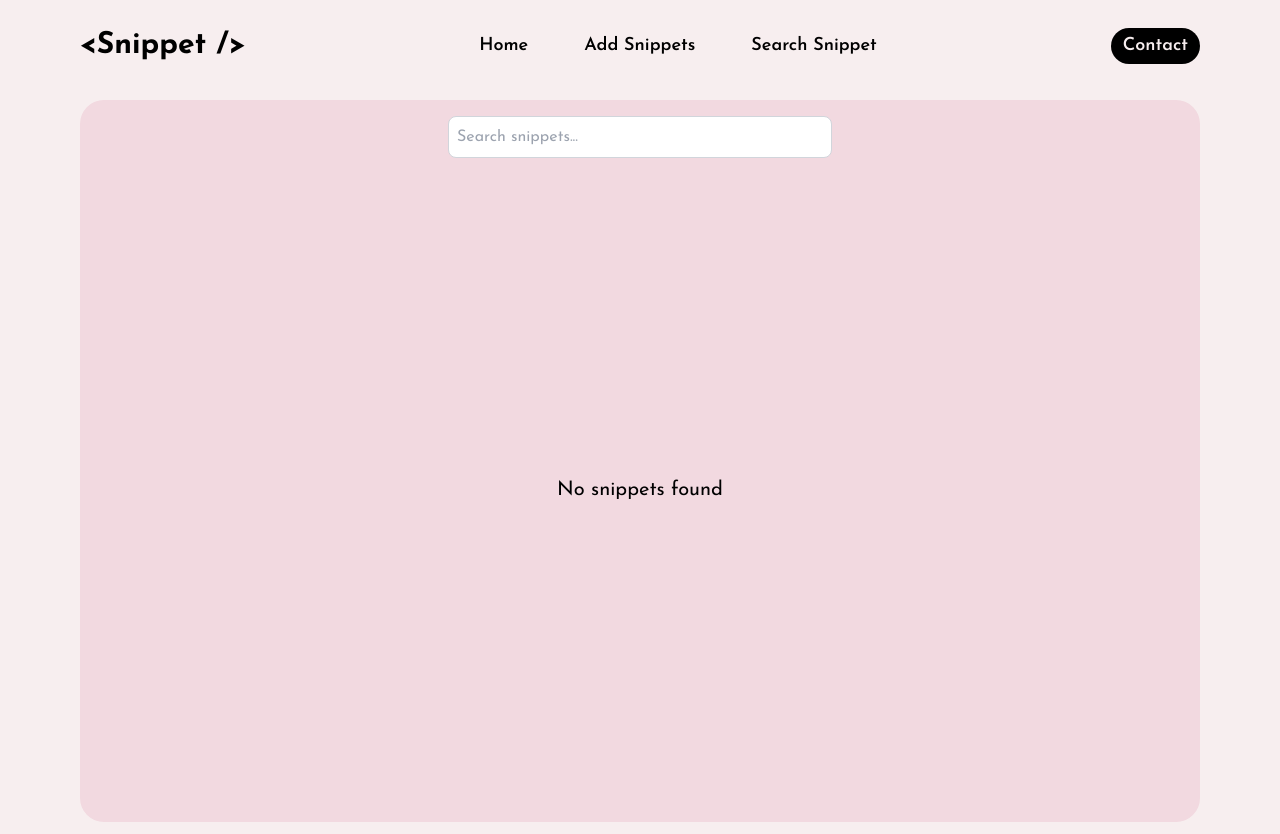
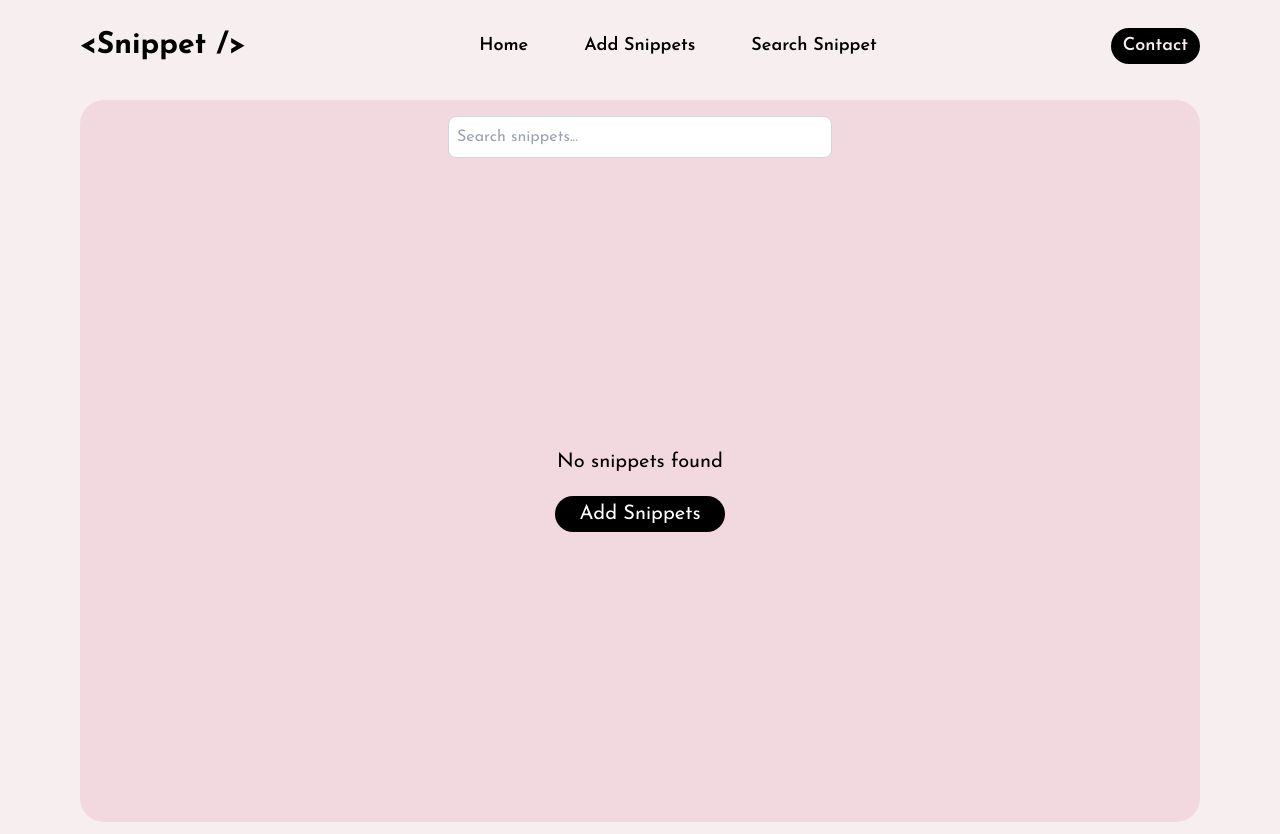
Before and after one commit to 17Nitesh/snippet-manager, a React (Vite) app: page /search in a window 1280 px wide. Built offline with nearby package versions, Linux system fonts and the light colour scheme.

Commit message:
search page changes

```diff
--- a/src/pages/search.snippet.tsx
+++ b/src/pages/search.snippet.tsx
@@ -1,5 +1,6 @@
 import { useState, useEffect } from "react";
 import Card from "../components/card";
+import { useNavigate } from "react-router-dom";
 
 interface Snippet {
   id: number;
@@ -13,6 +14,7 @@ const SearchSnippet = () => {
   const [snippets, setSnippets] = useState<Snippet[]>([]);
   const [searchQuery, setSearchQuery] = useState<string>("");
   const [loading, setLoading] = useState<boolean>(true);
+  const navigate = useNavigate()
 
   useEffect(() => {
     const fetchSnippets = () => {
@@ -51,6 +53,9 @@ const SearchSnippet = () => {
   if (loading) {
     return <p className="text-center text-xl">Loading...</p>;
   }
+  const navigateToAdd = ()=>{
+    navigate("/add")
+  }
 
   return (
     <div className="bg-nit-400 h-full rounded-3xl p-4 mt-5">
@@ -68,8 +73,10 @@ const SearchSnippet = () => {
           filteredSnippets.map((snippet) => (
             <Card key={snippet.id} snippet={snippet} onDelete={handleDelete} />
           ))
-        ) : (
+        ) : (<div className=" flex flex-col gap-5 justify-center text-center">
           <p className="text-center text-xl">No snippets found</p>
+          <div className="bg-black text-white rounded-full py-1 text-xl hover:text-2xl hover:py-2 px-6 transition-all duration-300 cursor-pointer" onClick={navigateToAdd}>Add Snippets</div>
+          </div>
         )}
       </div>
     </div>
```
